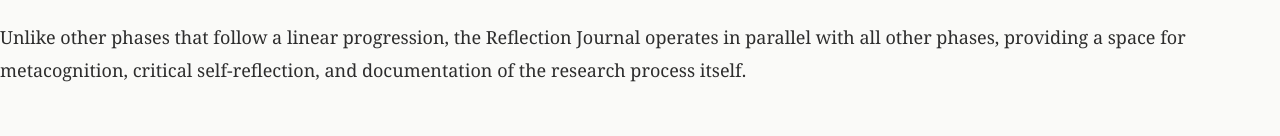
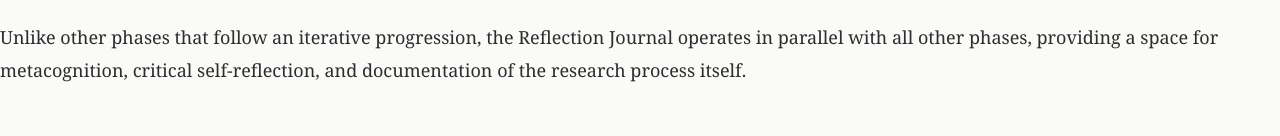
Before and after one commit to cw18-coder/ESGCIDBA_Website, a website: page thesis_html/0_reflection_journal/index.html in a window 1280 px wide. Shown: the part 233-369 px from the top of the page. Drawn offline with Linux system fonts and the light colour scheme.

Commit message:
fix: Update description of Reflection Journal to clarify its iterative nature

```diff
--- a/thesis_html/0_reflection_journal/index.html
+++ b/thesis_html/0_reflection_journal/index.html
@@ -28,7 +28,7 @@
                 that occur from the very beginning of the DBA program through to its completion.
             </p>
             <p>
-                Unlike other phases that follow a linear progression, the Reflection Journal operates in parallel with
+                Unlike other phases that follow an iterative progression, the Reflection Journal operates in parallel with
                 all other phases, providing a space for metacognition, critical self-reflection, and documentation of
                 the research process itself.
             </p>
```
